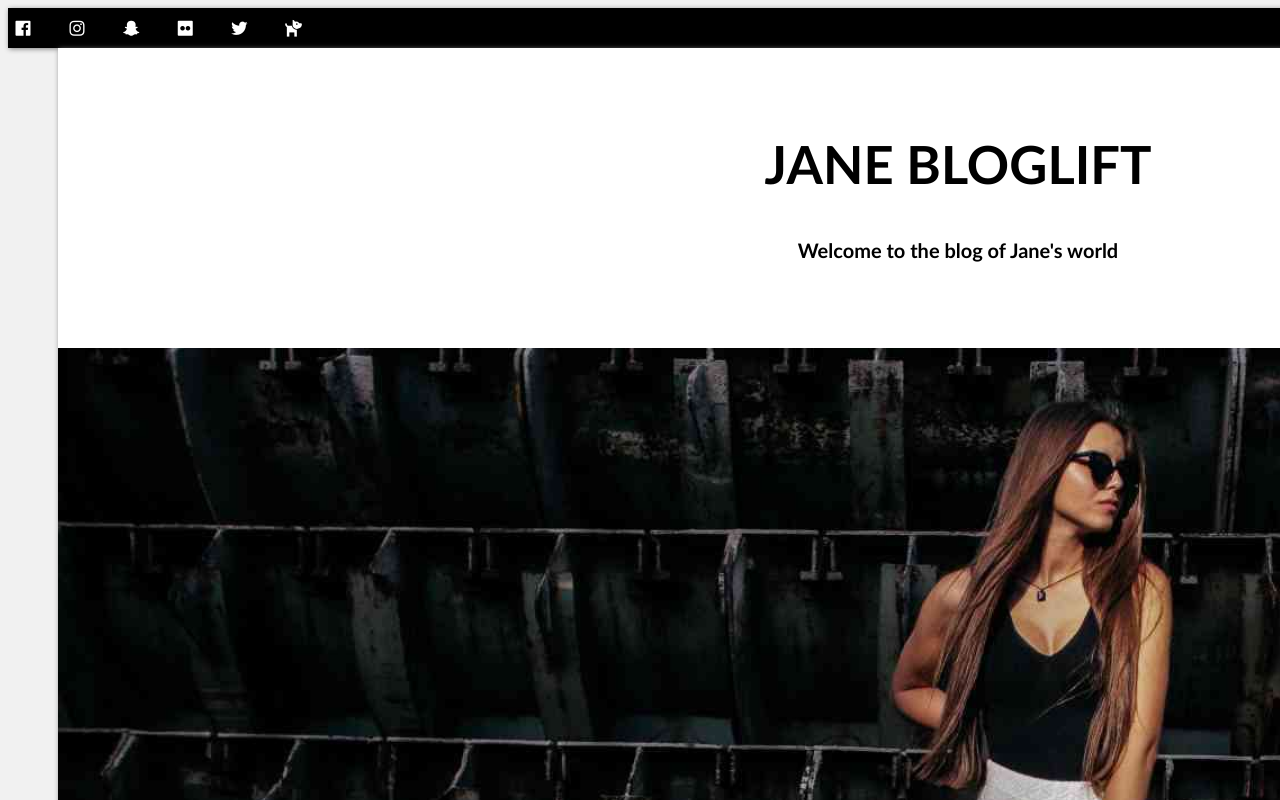
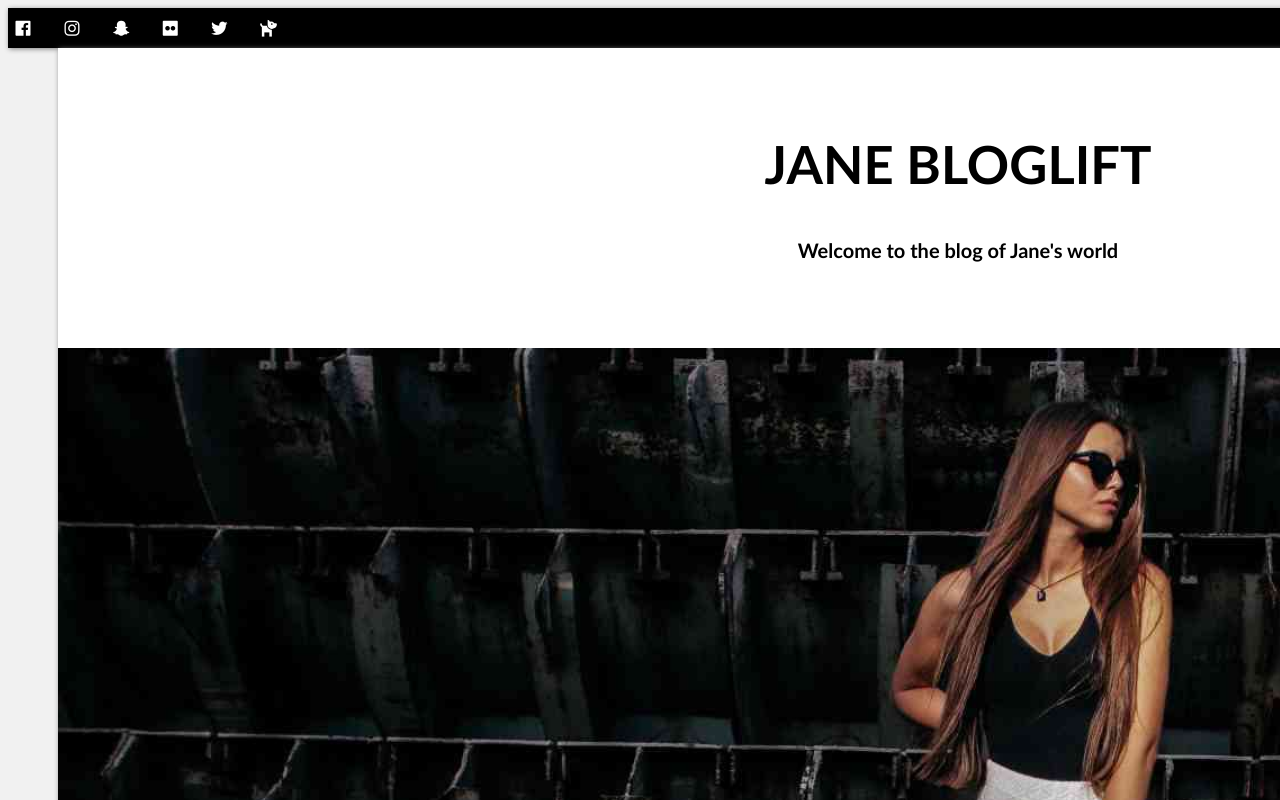
Before and after one commit to HoangTB/DN_JS230315_HoangTB, a plain HTML site: page index.html in a window 1280 px wide. Shown: the top 800 px of the page. Drawn offline with nearby package versions, Linux system fonts and the light colour scheme.

Commit message:
update file

```diff
--- a/demo.css
+++ b/demo.css
@@ -22,15 +22,17 @@ font-family: 'Gill Sans', 'Gill Sans MT', Calibri, 'Trebuchet MS', sans-serif;
     width: 1900px;
     background-color: black;
     height: 40px;
-      box-shadow: 1px 1px 5px grey;
+    box-shadow: 1px 1px 5px grey;
+
 
 }
 
-.menu>i{
+.menu i{
     color: white;
     margin: 10px 5px;
     font-size: 20px;
-    letter-spacing: 20px;
+    letter-spacing: 15px;
+
 
  }
 .bx-search-alt-2{
@@ -278,7 +280,7 @@ li{
     padding-left: 10px;
 
 }
-.content-list-r a:hover{
+.content-list-r a:hover {
     color: white;
     background: black;
 }
```
